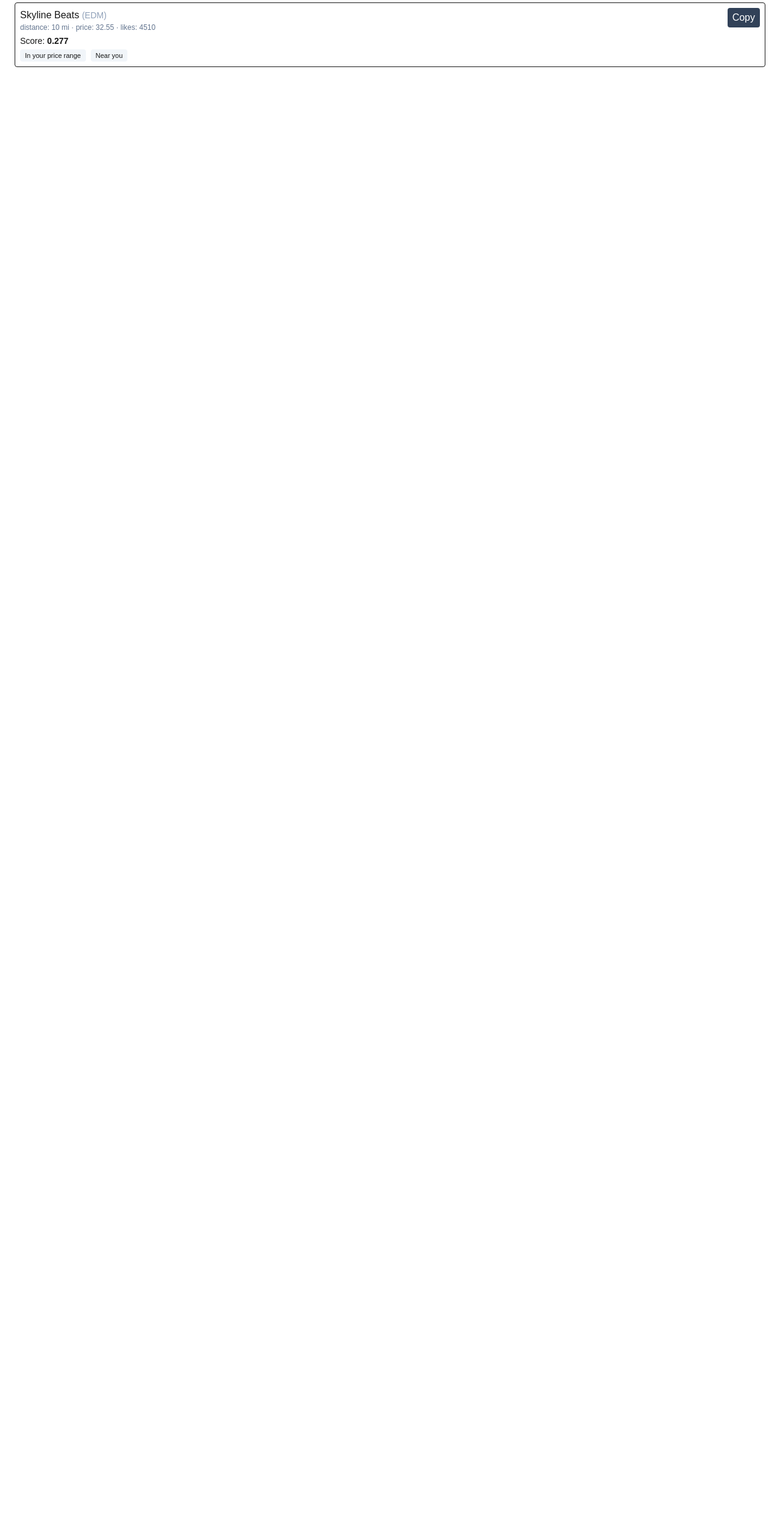
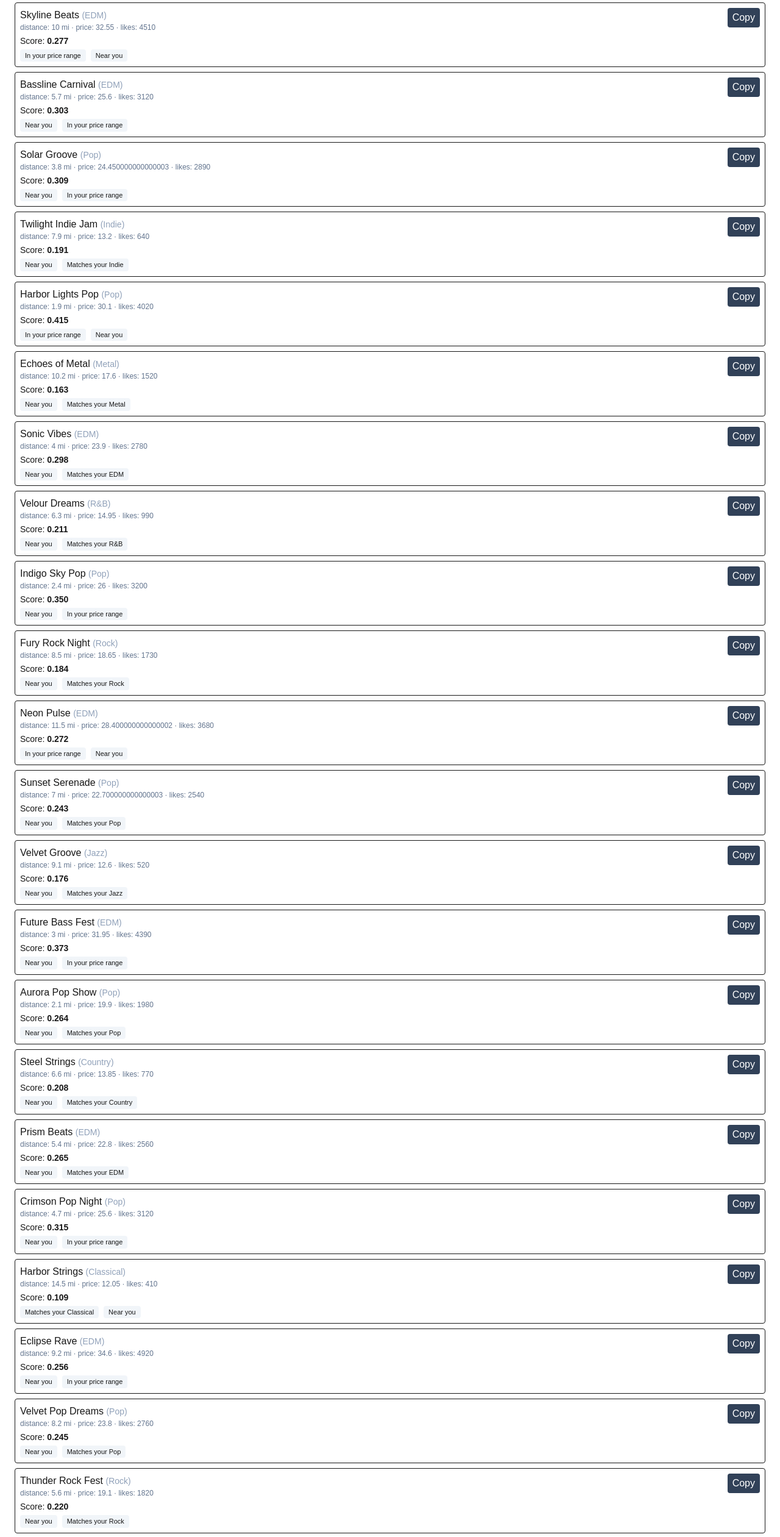
Before and after one commit to chrisorozco305/livet-ai-demo, a Next.js app: page /dev-debug in a window 1280 px wide. Shown: the part 2600-5121 px from the top of the page at 61% size. Before the commit the page ends 2734 px from the top, so only its background shows below. Built offline with nearby package versions, Linux system fonts and the light colour scheme.

Commit message:
done for now

```diff
--- a/src/data/mock.ts
+++ b/src/data/mock.ts
@@ -55,4 +55,59 @@ export const events: Event[] = [
   { id: "e18", name: "Rock the Harbor",     genre: "Rock",      likes: 1650, hostId: "h4", artistIds: ["a4","a17"],       distance: 6.8, price: Math.min(120, Math.max(5, 10 + 1650 * 0.005)) },
   { id: "e19", name: "Velvet Lane Session", genre: "Jazz",      likes: 310,  hostId: "h5", artistIds: ["a8"],             distance: 2.6, price: Math.min(120, Math.max(5, 10 + 310 * 0.005)) },
   { id: "e20", name: "Skyline Beats",       genre: "EDM",       likes: 4510, hostId: "h3", artistIds: ["a1","a12"],       distance: 10.0, price: Math.min(120, Math.max(5, 10 + 4510 * 0.005)) },
+  { id: "e21", name: "Bassline Carnival",    genre: "EDM",       likes: 3120, hostId: "h2", artistIds: ["a21"],            distance: 5.7, price: Math.min(120, Math.max(5, 10 + 3120 * 0.005)) },
+  { id: "e22", name: "Solar Groove",        genre: "Pop",       likes: 2890, hostId: "h1", artistIds: ["a22"],            distance: 3.8, price: Math.min(120, Math.max(5, 10 + 2890 * 0.005)) },
+  { id: "e23", name: "Twilight Indie Jam",  genre: "Indie",     likes: 640,  hostId: "h2", artistIds: ["a23"],            distance: 7.9, price: Math.min(120, Math.max(5, 10 + 640 * 0.005)) },
+  { id: "e24", name: "Harbor Lights Pop",   genre: "Pop",       likes: 4020, hostId: "h3", artistIds: ["a24"],            distance: 1.9, price: Math.min(120, Math.max(5, 10 + 4020 * 0.005)) },
+  { id: "e25", name: "Echoes of Metal",     genre: "Metal",     likes: 1520, hostId: "h4", artistIds: ["a25"],            distance: 10.2, price: Math.min(120, Math.max(5, 10 + 1520 * 0.005)) },
+  { id: "e26", name: "Sonic Vibes",         genre: "EDM",       likes: 2780, hostId: "h5", artistIds: ["a26"],            distance: 4.0, price: Math.min(120, Math.max(5, 10 + 2780 * 0.005)) },
+  { id: "e27", name: "Velour Dreams",       genre: "R&B",       likes: 990,  hostId: "h1", artistIds: ["a27"],            distance: 6.3, price: Math.min(120, Math.max(5, 10 + 990 * 0.005)) },
+  { id: "e28", name: "Indigo Sky Pop",      genre: "Pop",       likes: 3200, hostId: "h2", artistIds: ["a28"],            distance: 2.4, price: Math.min(120, Math.max(5, 10 + 3200 * 0.005)) },
+  { id: "e29", name: "Fury Rock Night",     genre: "Rock",      likes: 1730, hostId: "h3", artistIds: ["a29"],            distance: 8.5, price: Math.min(120, Math.max(5, 10 + 1730 * 0.005)) },
+  { id: "e30", name: "Neon Pulse",          genre: "EDM",       likes: 3680, hostId: "h4", artistIds: ["a30"],            distance: 11.5, price: Math.min(120, Math.max(5, 10 + 3680 * 0.005)) },
+
+  { id: "e31", name: "Sunset Serenade",     genre: "Pop",       likes: 2540, hostId: "h5", artistIds: ["a31"],            distance: 7.0, price: Math.min(120, Math.max(5, 10 + 2540 * 0.005)) },
+  { id: "e32", name: "Velvet Groove",       genre: "Jazz",      likes: 520,  hostId: "h2", artistIds: ["a32"],            distance: 9.1, price: Math.min(120, Math.max(5, 10 + 520 * 0.005)) },
+  { id: "e33", name: "Future Bass Fest",    genre: "EDM",       likes: 4390, hostId: "h1", artistIds: ["a33"],            distance: 3.0, price: Math.min(120, Math.max(5, 10 + 4390 * 0.005)) },
+  { id: "e34", name: "Aurora Pop Show",     genre: "Pop",       likes: 1980, hostId: "h3", artistIds: ["a34"],            distance: 2.1, price: Math.min(120, Math.max(5, 10 + 1980 * 0.005)) },
+  { id: "e35", name: "Steel Strings",       genre: "Country",   likes: 770,  hostId: "h5", artistIds: ["a35"],            distance: 6.6, price: Math.min(120, Math.max(5, 10 + 770 * 0.005)) },
+  { id: "e36", name: "Prism Beats",         genre: "EDM",       likes: 2560, hostId: "h4", artistIds: ["a36"],            distance: 5.4, price: Math.min(120, Math.max(5, 10 + 2560 * 0.005)) },
+  { id: "e37", name: "Crimson Pop Night",   genre: "Pop",       likes: 3120, hostId: "h2", artistIds: ["a37"],            distance: 4.7, price: Math.min(120, Math.max(5, 10 + 3120 * 0.005)) },
+  { id: "e38", name: "Harbor Strings",      genre: "Classical", likes: 410,  hostId: "h5", artistIds: ["a38"],            distance: 14.5, price: Math.min(120, Math.max(5, 10 + 410 * 0.005)) },
+  { id: "e39", name: "Eclipse Rave",        genre: "EDM",       likes: 4920, hostId: "h3", artistIds: ["a39"],            distance: 9.2, price: Math.min(120, Math.max(5, 10 + 4920 * 0.005)) },
+  { id: "e40", name: "Velvet Pop Dreams",   genre: "Pop",       likes: 2760, hostId: "h1", artistIds: ["a40"],            distance: 8.2, price: Math.min(120, Math.max(5, 10 + 2760 * 0.005)) },
+
+  { id: "e41", name: "Thunder Rock Fest",   genre: "Rock",      likes: 1820, hostId: "h2", artistIds: ["a41"],            distance: 5.6, price: Math.min(120, Math.max(5, 10 + 1820 * 0.005)) },
+  { id: "e42", name: "Aurora Groove",       genre: "EDM",       likes: 3850, hostId: "h3", artistIds: ["a42"],            distance: 7.8, price: Math.min(120, Math.max(5, 10 + 3850 * 0.005)) },
+  { id: "e43", name: "Stellar Pop Stars",   genre: "Pop",       likes: 3460, hostId: "h4", artistIds: ["a43"],            distance: 6.0, price: Math.min(120, Math.max(5, 10 + 3460 * 0.005)) },
+  { id: "e44", name: "Nightfall Symphony",  genre: "Classical", likes: 590,  hostId: "h5", artistIds: ["a44"],            distance: 11.9, price: Math.min(120, Math.max(5, 10 + 590 * 0.005)) },
+  { id: "e45", name: "Oceanic Beats",       genre: "EDM",       likes: 2210, hostId: "h1", artistIds: ["a45"],            distance: 3.5, price: Math.min(120, Math.max(5, 10 + 2210 * 0.005)) },
+  { id: "e46", name: "Golden Pop Gala",     genre: "Pop",       likes: 3720, hostId: "h2", artistIds: ["a46"],            distance: 2.8, price: Math.min(120, Math.max(5, 10 + 3720 * 0.005)) },
+  { id: "e47", name: "Indie Fireside",      genre: "Indie",     likes: 540,  hostId: "h3", artistIds: ["a47"],            distance: 9.9, price: Math.min(120, Math.max(5, 10 + 540 * 0.005)) },
+  { id: "e48", name: "Starlight EDM",       genre: "EDM",       likes: 4270, hostId: "h4", artistIds: ["a48"],            distance: 12.7, price: Math.min(120, Math.max(5, 10 + 4270 * 0.005)) },
+  { id: "e49", name: "Crimson Pop Dreams",  genre: "Pop",       likes: 2050, hostId: "h5", artistIds: ["a49"],            distance: 5.0, price: Math.min(120, Math.max(5, 10 + 2050 * 0.005)) },
+  { id: "e50", name: "Jade House Party",    genre: "House",     likes: 1560, hostId: "h2", artistIds: ["a50"],            distance: 4.3, price: Math.min(120, Math.max(5, 10 + 1560 * 0.005)) },
+
+  { id: "e51", name: "Elysium Beats",       genre: "EDM",       likes: 3920, hostId: "h3", artistIds: ["a51"],            distance: 8.8, price: Math.min(120, Math.max(5, 10 + 3920 * 0.005)) },
+  { id: "e52", name: "Celestial Pop Fest",  genre: "Pop",       likes: 2630, hostId: "h1", artistIds: ["a52"],            distance: 6.4, price: Math.min(120, Math.max(5, 10 + 2630 * 0.005)) },
+  { id: "e53", name: "Midnight Strings",    genre: "Classical", likes: 460,  hostId: "h5", artistIds: ["a53"],            distance: 13.6, price: Math.min(120, Math.max(5, 10 + 460 * 0.005)) },
+  { id: "e54", name: "Pulse Rave",          genre: "EDM",       likes: 3490, hostId: "h2", artistIds: ["a54"],            distance: 2.2, price: Math.min(120, Math.max(5, 10 + 3490 * 0.005)) },
+  { id: "e55", name: "Velour Pop Live",     genre: "Pop",       likes: 3330, hostId: "h3", artistIds: ["a55"],            distance: 7.5, price: Math.min(120, Math.max(5, 10 + 3330 * 0.005)) },
+  { id: "e56", name: "Amber Rock Fest",     genre: "Rock",      likes: 1440, hostId: "h4", artistIds: ["a56"],            distance: 6.7, price: Math.min(120, Math.max(5, 10 + 1440 * 0.005)) },
+  { id: "e57", name: "Neptune Pop Gala",    genre: "Pop",       likes: 2860, hostId: "h5", artistIds: ["a57"],            distance: 4.9, price: Math.min(120, Math.max(5, 10 + 2860 * 0.005)) },
+  { id: "e58", name: "Lunar EDM Bash",      genre: "EDM",       likes: 4760, hostId: "h1", artistIds: ["a58"],            distance: 9.0, price: Math.min(120, Math.max(5, 10 + 4760 * 0.005)) },
+  { id: "e59", name: "Azure Pop Fest",      genre: "Pop",       likes: 2410, hostId: "h2", artistIds: ["a59"],            distance: 5.8, price: Math.min(120, Math.max(5, 10 + 2410 * 0.005)) },
+  { id: "e60", name: "Galactic House",      genre: "House",     likes: 1880, hostId: "h3", artistIds: ["a60"],            distance: 8.3, price: Math.min(120, Math.max(5, 10 + 1880 * 0.005)) },
+
+  { id: "e61", name: "Vortex Rave",         genre: "EDM",       likes: 3210, hostId: "h4", artistIds: ["a61"],            distance: 10.8, price: Math.min(120, Math.max(5, 10 + 3210 * 0.005)) },
+  { id: "e62", name: "Crystal Pop Dreams",  genre: "Pop",       likes: 3540, hostId: "h5", artistIds: ["a62"],            distance: 3.6, price: Math.min(120, Math.max(5, 10 + 3540 * 0.005)) },
+  { id: "e63", name: "Indie Horizon",       genre: "Indie",     likes: 820,  hostId: "h2", artistIds: ["a63"],            distance: 11.2, price: Math.min(120, Math.max(5, 10 + 820 * 0.005)) },
+  { id: "e64", name: "Sapphire EDM",        genre: "EDM",       likes: 2680, hostId: "h1", artistIds: ["a64"],            distance: 6.2, price: Math.min(120, Math.max(5, 10 + 2680 * 0.005)) },
+  { id: "e65", name: "Aurora Pop Lights",   genre: "Pop",       likes: 2190, hostId: "h3", artistIds: ["a65"],            distance: 7.6, price: Math.min(120, Math.max(5, 10 + 2190 * 0.005)) },
+  { id: "e66", name: "Ironcore Metal Fest", genre: "Metal",     likes: 2010, hostId: "h4", artistIds: ["a66"],            distance: 9.7, price: Math.min(120, Math.max(5, 10 + 2010 * 0.005)) },
+  { id: "e67", name: "Mystic Pop Fest",     genre: "Pop",       likes: 2980, hostId: "h5", artistIds: ["a67"],            distance: 8.9, price: Math.min(120, Math.max(5, 10 + 2980 * 0.005)) },
+  { id: "e68", name: "Skyfire EDM",         genre: "EDM",       likes: 3640, hostId: "h2", artistIds: ["a68"],            distance: 4.4, price: Math.min(120, Math.max(5, 10 + 3640 * 0.005)) },
+  { id: "e69", name: "Opal Pop Dreams",     genre: "Pop",       likes: 2770, hostId: "h1", artistIds: ["a69"],            distance: 2.7, price: Math.min(120, Math.max(5, 10 + 2770 * 0.005)) },
+  { id: "e70", name: "Echo Jazz Nights",    genre: "Jazz",      likes: 660,  hostId: "h3", artistIds: ["a70"],            distance: 12.3, price: Math.min(120, Math.max(5, 10 + 660 * 0.005)) },
+
 ];
```
